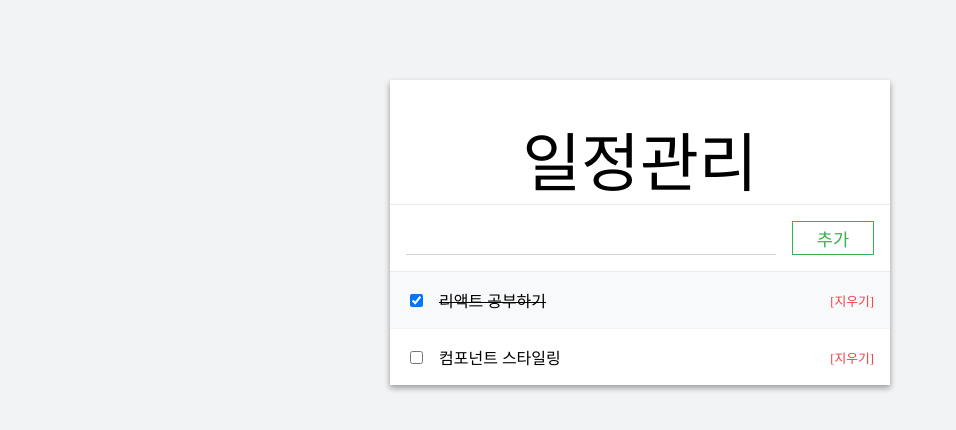
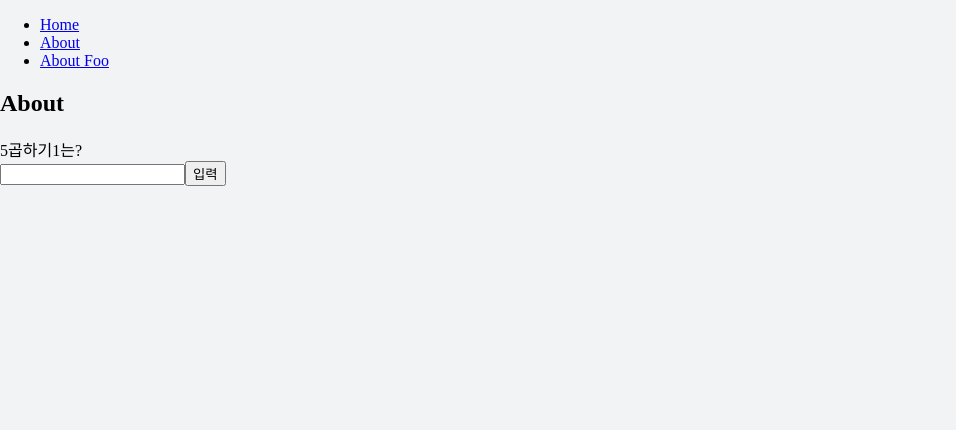
Before and after one commit to writepro4/todolist, a React (Create React App) app: page /about/foo in a window 1280 px wide. Shown: the top 430 px of the page, without its empty margins (0-956 px from the left). Built offline with nearby package versions, Linux system fonts and the light colour scheme.

Commit message:
[update] 구구단 게임 만들기

```diff
--- a/src/App.js
+++ b/src/App.js
@@ -1,8 +1,10 @@
 import React, {Component} from "react";
-import {BrowserRouter, HashRouter, Route} from 'react-router-dom';
-import PageTemplate from "./components/Pagetemplate";
-import TodoInput from "./components/TodoInput";
-import TodoList from "./components/TodoList";
+import {BrowserRouter, Route, Switch} from 'react-router-dom';
+import {Home, About, Menu} from './router'
+// import {BrowserRouter, HashRouter, Route} from 'react-router-dom';
+// import PageTemplate from "./components/Pagetemplate";
+// import TodoInput from "./components/TodoInput";
+// import TodoList from "./components/TodoList";
 // import Event from "./components/event";
 // import ValidationSample from "./components/ValidationSample";
 // import ScrollBox from "./components/ScrollBox";
@@ -11,17 +13,17 @@ import TodoList from "./components/TodoList";
 // import HooksUseEffect from "./components/useEffectExample";
 // import HooksUseTitle from "./components/UseTitleExample";
 // import HooksUseClick from "./components/useClickExample";
-import {Home, About} from "./router";
+// import {Home, About} from "./router";
 
 class App extends Component {
-    state = {
-        input: '', //input 값은 일단 비워둔다.
-        todos: [
-            //미리 요소 두개 만들어둠
-            {id: 0, text: '리액트 공부하기', done: true},
-            {id: 1, text: '컴포넌트 스타일링', done: false}
-        ]
-    }
+    // state = {
+    //     input: '', //input 값은 일단 비워둔다.
+    //     todos: [
+    //         //미리 요소 두개 만들어둠
+    //         {id: 0, text: '리액트 공부하기', done: true},
+    //         {id: 1, text: '컴포넌트 스타일링', done: false}
+    //     ]
+    // }
 
 //TodoItem 데이터 안에 들어가는 id 값,
     //getId는 현재의 값에서 1을 더한 값을 반환
@@ -107,34 +109,93 @@ class App extends Component {
         })
     }
 
+    constructor(props) {
+        super(props);
+        this.state = {
+            first: Math.ceil(Math.random() * 9),
+            second: Math.ceil(Math.random() * 9),
+            value: '',
+            result: ''
+        }
+        console.log(this.state)
+    }
+
+    onSubmit = (e) => {
+        e.preventDefault();
+        if (parseInt(this.state.value) === this.state.first * this.state.second) {
+            this.setState({
+                result: '정답',
+                first: Math.ceil(Math.random() * 9),
+                second: Math.ceil(Math.random() * 9),
+                value: ''
+            })
+            console.log(this.setState)
+            console.log(this.state)
+        } else {
+            this.setState({
+                result: "틀렷습니다.",
+                value: ''
+            })
+        }
+
+        console.log(this.state)
+    }
+
+    onChnage = (e) => this.setState({value: e.target.value})
+
+
+    state = {}
+
 
     render() {
+
         //마찬가지로 레퍼런스를 미리 설정해둠
-        const {input, todos} = this.state;
-        const {
-            handleChange,
-            handleInsert,
-            handleToggle,
-            handleRemove
-        } = this;
-        return (
-
-            <BrowserRouter>
-                <PageTemplate>
-                    <TodoInput onChange={handleChange}
-                               onInsert={handleInsert}
-                               value={input}
-                    />
-                    <TodoList todos={todos} onToggle={handleToggle} onRemove={handleRemove}/>
-
-                </PageTemplate>
+        // const {input, todos} = this.state;
+        // const {
+        //     handleChange,
+        //     handleInsert,
+        //     handleToggle,
+        //     handleRemove
+        // } = this;
+        // return (
+        //
+        //     <BrowserRouter>
+        //         <PageTemplate>
+        //             <TodoInput onChange={handleChange}
+        //                        onInsert={handleInsert}
+        //                        value={input}
+        //             />
+        //             <TodoList todos={todos} onToggle={handleToggle} onRemove={handleRemove}/>
+        //
+        //         </PageTemplate>
+        //
+        //
+        //         <Route exact path="/" component={Home}/>
+        //         <Route exact path="/about" component={About}/>
+        //     </BrowserRouter>
+        //
+        //
+        // )
 
 
+        return (
+            <BrowserRouter>
+                <Menu/>
                 <Route exact path="/" component={Home}/>
-                <Route exact path="/about" component={About}/>
+                <Switch>
+                    <Route path="/about" component={About}/>
+                    <Route path="/about/:name" component={About}/>
+                </Switch>
+
+                <div>
+                    {this.state.first}곱하기{this.state.second}는?
+                    <form onSubmit={this.onSubmit}>
+                        <input type="number" value={this.state.value} onChange={this.onChnage}/>
+                        <button>입력</button>
+                    </form>
+                    <div>{this.state.result}</div>
+                </div>
             </BrowserRouter>
-
-
         )
     }
 }
--- a/src/router/about.js
+++ b/src/router/about.js
@@ -1,9 +1,9 @@
 import React from "react";
 
-const About = () => {
+const About = ({match}) => {
     return (
         <div>
-            <h2>About</h2>
+            <h2>About{match.params.name}</h2>
         </div>
     )
 }
--- a/src/router/index.js
+++ b/src/router/index.js
@@ -1,2 +1,3 @@
 export {default as Home} from './home'
 export {default as About} from './about'
+export {default as Menu} from './menu'
--- /dev/null
+++ b/src/router/menu.js
@@ -0,0 +1,16 @@
+import React from "react";
+import {Link} from "react-router-dom";
+
+const Menu =() => {
+    return (
+        <div>
+            <ul>
+                <li><Link to="/">Home</Link></li>
+                <li><Link to="/about">About</Link></li>
+                <li><Link to="/about/foo">About Foo</Link></li>
+            </ul>
+        </div>
+    )
+}
+
+export default Menu
```
